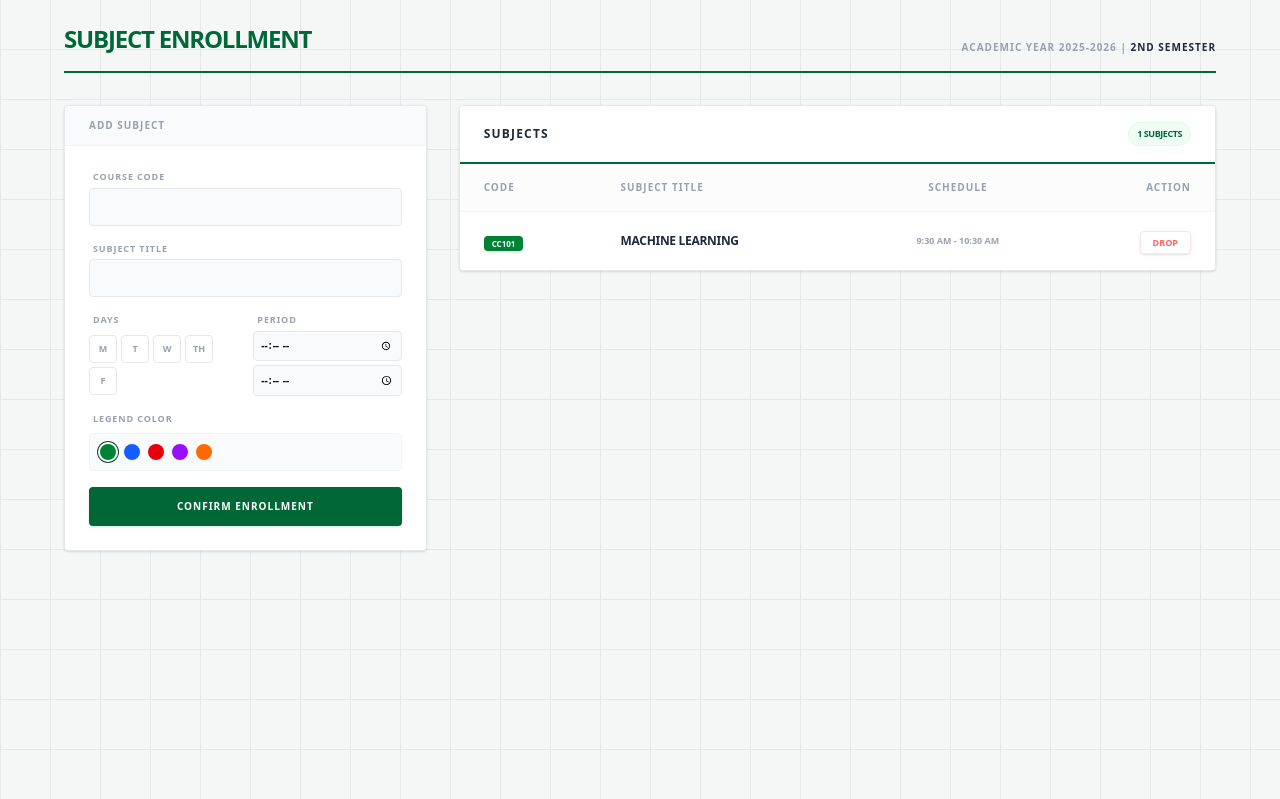
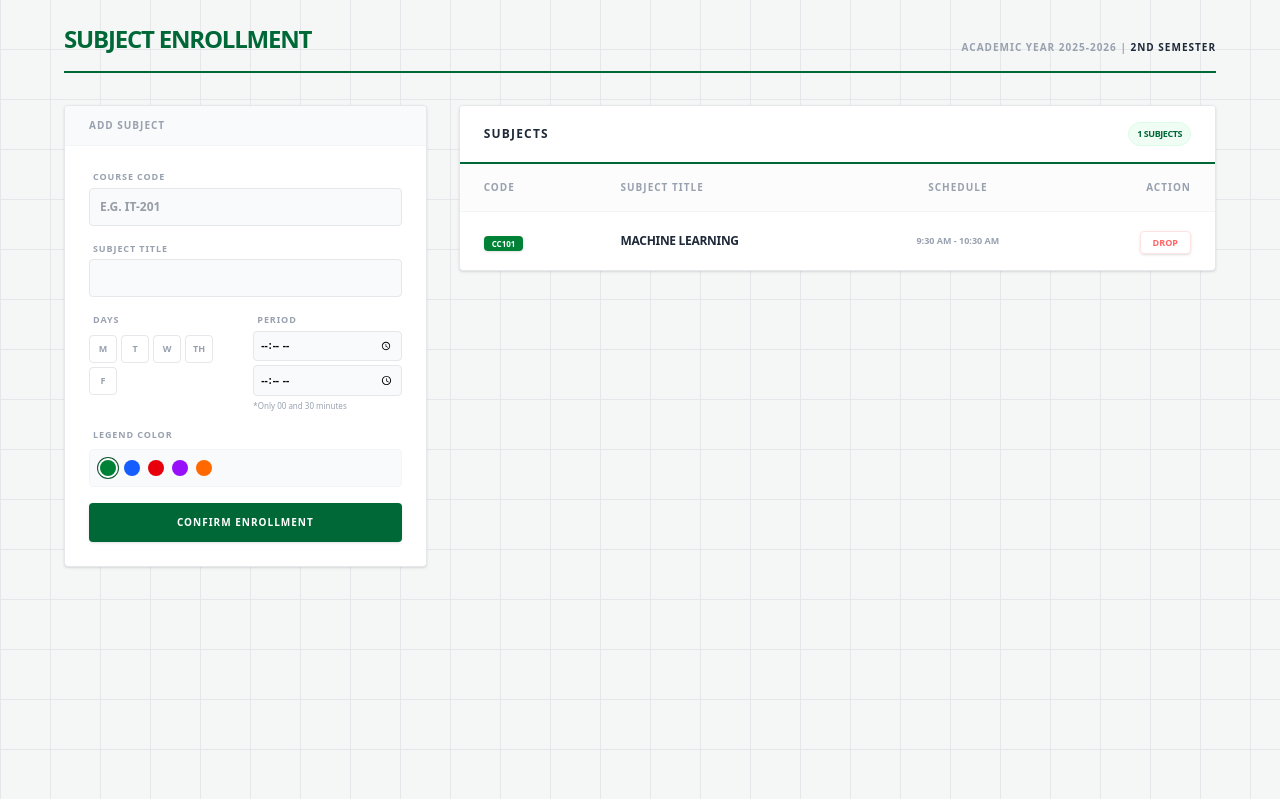
Before and after one commit to aleaharevalo/USLS-Student-Task-Management-System, a Django app: page /subjects/ in a window 1280 px wide. Shown: the part 132-931 px from the top of the page. Run offline with Django 5.2, Linux system fonts and the light colour scheme; a user stored in the database is signed in; data comes from the database, SQL or seed files in the repository; style sheets or scripts are compiled from the project's sources; some libraries are stand-ins or nearby versions.

Commit message:
"Fixed overtime bug in schedule (Starts 7 am, ends 5pm)

```diff
--- a/tracker/assignmenttracker/templates/assignmenttracker/subjects.html
+++ b/tracker/assignmenttracker/templates/assignmenttracker/subjects.html
@@ -24,15 +24,13 @@
                         {% csrf_token %}
                         <div>
                             <label class="block text-[9px] font-black text-gray-400 uppercase mb-1 ml-1 tracking-widest">Course Code</label>
-                            <input type="text" name="code" class="w-full p-2.5 bg-gray-50 border border-gray-200 rounded text-xs font-bold text-gray-700 outline-none focus:border-green-600 transition-colors uppercase" required>
+                            <input type="text" name="code" class="w-full p-2.5 bg-gray-50 border border-gray-200 rounded text-xs font-bold text-gray-700 outline-none focus:border-green-600 transition-colors uppercase" placeholder="e.g. IT-201" required>
                         </div>
                         <div>
                             <label class="block text-[9px] font-black text-gray-400 uppercase mb-1 ml-1 tracking-widest">Subject Title</label>
                             <input type="text" name="name" class="w-full p-2.5 bg-gray-50 border border-gray-200 rounded text-xs font-bold text-gray-700 outline-none focus:border-green-600 transition-colors uppercase" required>
                         </div>
                         <div class="grid grid-cols-2 gap-4">
-                            <div>
-                                <input type="hidden" name="days" id="daysInput" value="">
                             <div>
                                 <label class="block text-[9px] font-black text-gray-400 uppercase mb-2 ml-1 tracking-widest">Days</label>
                                 <input type="hidden" name="days" id="daysInput" value="">
@@ -44,11 +42,11 @@
                                     <button type="button" onclick="toggleDay('F', this)" class="w-7 h-7 rounded border border-gray-200 text-gray-400 font-black text-[9px] flex items-center justify-center hover:border-green-600 transition-all uppercase">F</button>
                                 </div>
                             </div>
-                            </div>
                             <div>
-                                <label class="block text-[9px] font-black text-gray-400 uppercase mb-1 ml-1 tracking-widest">Period</label>
-                                <input type="time" name="start_time" class="w-full p-1.5 bg-gray-50 border border-gray-200 rounded text-[10px] font-bold mb-1" required>
-                                <input type="time" name="end_time" class="w-full p-1.5 bg-gray-50 border border-gray-200 rounded text-[10px] font-bold" required>
+                                <label class="block text-[9px] font-black text-gray-400 uppercase mb-1 ml-1 tracking-widest">Period </label>
+                                <input type="time" name="start_time" min="07:00" max="18:00" step="1800" class="time-limit w-full p-1.5 bg-gray-50 border border-gray-200 rounded text-[10px] font-bold mb-1" required>
+                                <input type="time" name="end_time" min="07:00" max="18:00" step="1800" class="time-limit w-full p-1.5 bg-gray-50 border border-gray-200 rounded text-[10px] font-bold" required>
+                                <p class="text-[8px] text-gray-400 mt-1">*Only 00 and 30 minutes</p>
                             </div>
                         </div>
                         <div>
@@ -128,6 +126,7 @@
 </div>
 
 <script>
+    // --- Day Toggle Logic ---
     let selectedDays = [];
     function toggleDay(day, el) {
         const i = selectedDays.indexOf(day);
@@ -140,13 +139,43 @@
             el.classList.add('bg-[#006837]', 'text-white', 'border-[#006837]');
             el.classList.remove('text-gray-400', 'border-gray-200');
         }
+        const order = ["M", "T", "W", "TH", "F"];
+        selectedDays.sort((a, b) => order.indexOf(a) - order.indexOf(b));
         document.getElementById('daysInput').value = selectedDays.join('');
     }
 
+    // --- Color Selection Logic ---
     function selectColor(c, el) {
         document.getElementById('selectedColor').value = c;
         document.querySelectorAll('.color-btn').forEach(b => b.classList.remove('ring-1', 'ring-offset-2', 'ring-green-900'));
         el.classList.add('ring-1', 'ring-offset-2', 'ring-green-900');
     }
+
+    // --- Time Constraint Logic (7AM-6PM & 0/30 Minutes Only) ---
+    document.querySelectorAll('.time-limit').forEach(input => {
+        input.addEventListener('change', function() {
+            const time = this.value;
+            if (!time) return;
+
+            const parts = time.split(':');
+            const hour = parseInt(parts[0]);
+            const minute = parseInt(parts[1]);
+
+            // Range validation (7:00 AM to 6:00 PM)
+            const isTooEarly = hour < 7;
+            const isTooLate = (hour > 15) || (hour === 15 && minute > 0);
+
+            // Increment validation (Must be :00 or :30)
+            const isInvalidIncrement = (minute !== 0 && minute !== 30);
+
+            if (isTooEarly || isTooLate) {
+                alert("Restricted: Schedule must be between 7:00 AM and 5:00 PM.");
+                this.value = "";
+            } else if (isInvalidIncrement) {
+                alert("Restricted: Minutes must be 00 or 30 (e.g., 8:00 or 8:30).");
+                this.value = "";
+            }
+        });
+    });
 </script>
 {% endblock %}
```
Lines whose indentation alone changed are shown as unchanged.
